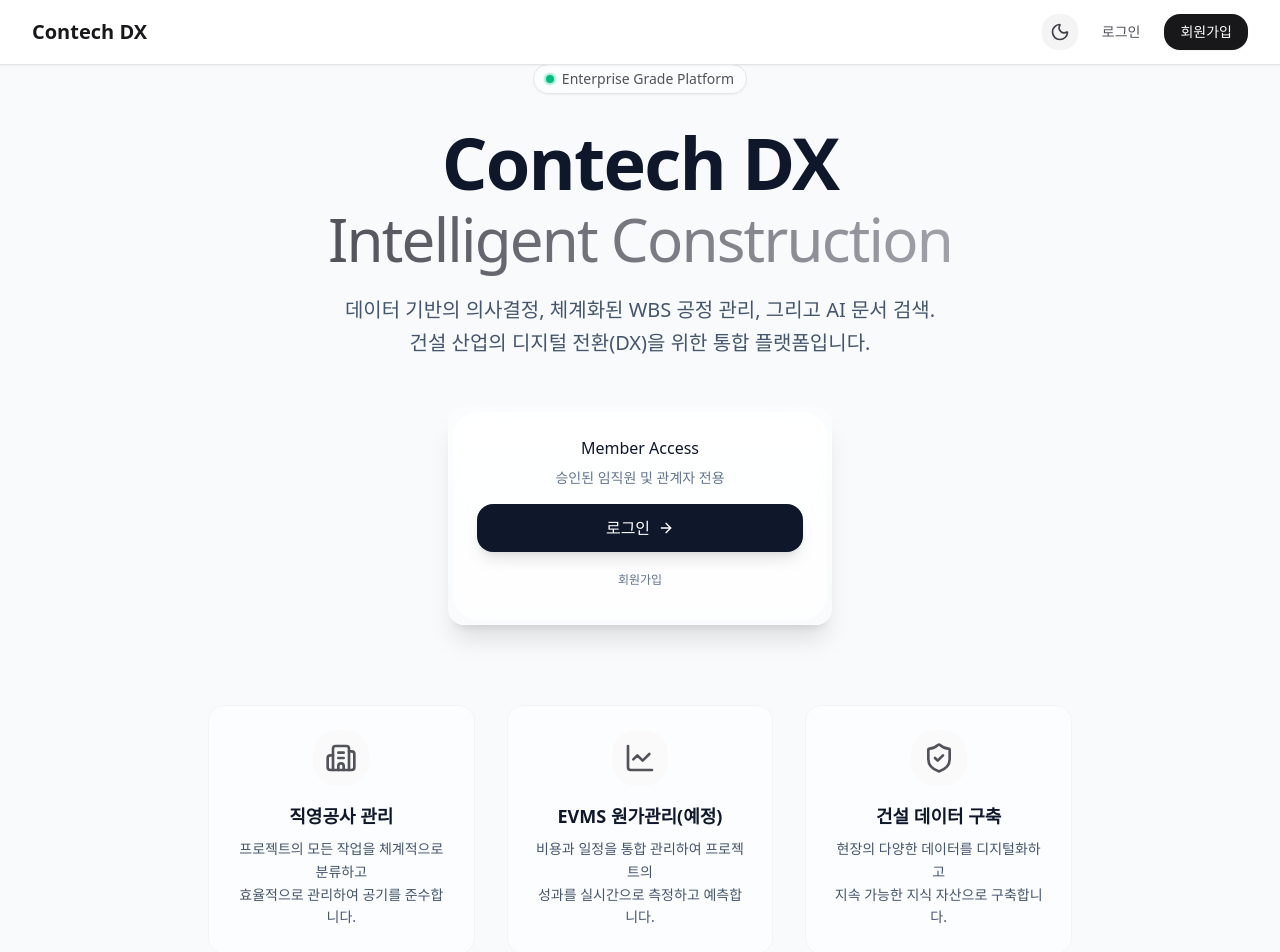
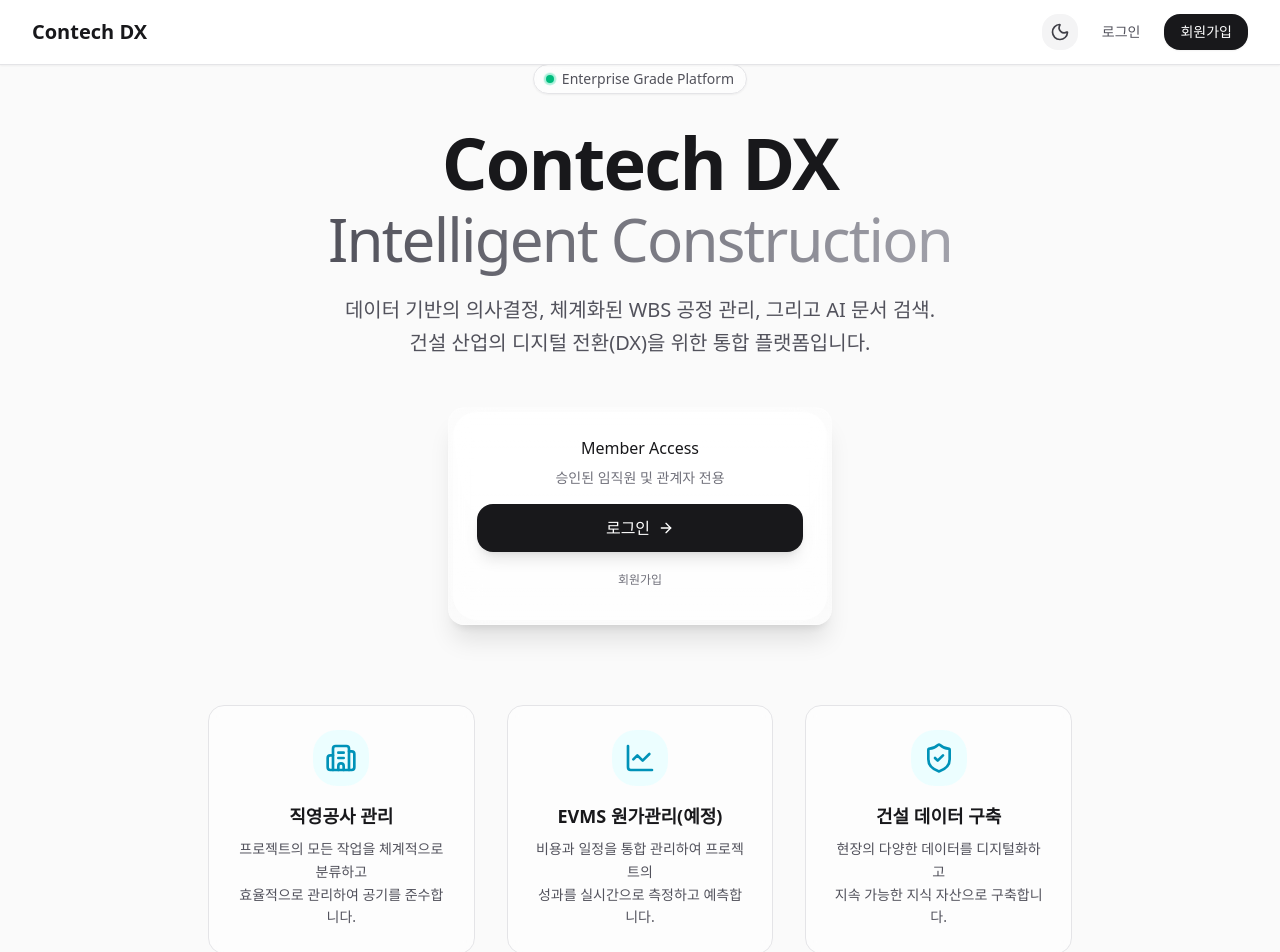
Before and after one commit to 1ncarnati0n/contech-dx, a Next.js app: page / in a window 1280 px wide. Built offline with nearby package versions, Linux system fonts and the light colour scheme; no server answers.

Commit message:
update all

```diff
--- a/src/app/home/page.tsx
+++ b/src/app/home/page.tsx
@@ -163,9 +163,9 @@
             </section>
 
             {/* CTA Section */}
-            <section className="py-24 bg-zinc-200 dark:bg-zinc-950 text-white relative overflow-hidden">
+            <section className="py-24 bg-zinc-100 dark:bg-zinc-900/50 relative overflow-hidden">
                 <div className="container mx-auto px-4 text-center relative z-10">
-                    <p className="text-zinc-400 mb-10 max-w-2xl mx-auto">
+                    <p className="text-zinc-600 dark:text-zinc-400 mb-10 max-w-2xl mx-auto">
                         지금 바로 ConTech DX와 함께 디지털 전환을 시작하세요.
                     </p>
                 </div>
--- a/src/components/home/LandingPage.tsx
+++ b/src/components/home/LandingPage.tsx
@@ -30,7 +30,7 @@
   };
 
   return (
-    <div className="relative min-h-[calc(100vh-4rem)] flex flex-col items-center justify-center overflow-hidden bg-slate-50 dark:bg-slate-950 transition-colors duration-300">
+    <div className="relative min-h-[calc(100vh-4rem)] flex flex-col items-center justify-center overflow-hidden bg-zinc-50 dark:bg-zinc-950 transition-colors duration-300">
       {/* Background Effects */}
       <div className="absolute inset-0 -z-10">
         <div className="absolute inset-0 bg-[linear-gradient(to_right,#8080801a_1px,transparent_1px),linear-gradient(to_bottom,#8080801a_1px,transparent_1px)] dark:bg-[linear-gradient(to_right,#4f4f4f2e_1px,transparent_1px),linear-gradient(to_bottom,#4f4f4f2e_1px,transparent_1px)] bg-[size:4rem_4rem] [mask-image:radial-gradient(ellipse_60%_50%_at_50%_0%,#000_70%,transparent_100%)]" />
@@ -57,7 +57,7 @@
         {/* Hero Title */}
         <motion.h1
           variants={itemVariants}
-          className="text-5xl md:text-7xl font-bold tracking-tight text-slate-900 dark:text-white mb-6"
+          className="text-5xl md:text-7xl font-bold tracking-tight text-zinc-900 dark:text-white mb-6"
         >
           Contech DX
           <br />
@@ -69,7 +69,7 @@
         {/* Description */}
         <motion.p
           variants={itemVariants}
-          className="text-lg md:text-xl text-slate-600 dark:text-primary-400 max-w-2xl mx-auto mb-12 leading-relaxed"
+          className="text-lg md:text-xl text-zinc-600 dark:text-zinc-400 max-w-2xl mx-auto mb-12 leading-relaxed"
         >
           데이터 기반의 의사결정, 체계화된 WBS 공정 관리, 그리고 AI 문서 검색.
           <br className="hidden sm:block" />
@@ -81,10 +81,10 @@
           variants={itemVariants}
           className="p-1 rounded-2xl bg-gradient-to-b from-white/50 to-white/20 dark:from-white/10 dark:to-white/5 backdrop-blur-xl border border-white/20 dark:border-white/10 shadow-xl dark:shadow-2xl max-w-sm mx-auto"
         >
-          <div className="bg-white/60 dark:bg-slate-950/80 rounded-xl p-6 space-y-4 backdrop-blur-sm">
+          <div className="bg-white/60 dark:bg-zinc-950/80 rounded-xl p-6 space-y-4 backdrop-blur-sm">
             <div className="space-y-2">
-              <h3 className="text-slate-900 dark:text-white font-medium">Member Access</h3>
-              <p className="text-sm text-slate-500 dark:text-primary-500">
+              <h3 className="text-zinc-900 dark:text-white font-medium">Member Access</h3>
+              <p className="text-sm text-zinc-500 dark:text-zinc-400">
                 승인된 임직원 및 관계자 전용
               </p>
             </div>
@@ -93,7 +93,7 @@
               <Button
                 variant="primary"
                 size="lg"
-                className="w-full bg-slate-900 text-white hover:bg-slate-800 dark:bg-white dark:text-black dark:hover:bg-primary-100 border-none shadow-lg"
+                className="w-full bg-zinc-900 text-white hover:bg-zinc-800 dark:bg-white dark:text-black dark:hover:bg-zinc-100 border-none shadow-lg"
                 asChild
               >
                 <Link href="/login" className="flex items-center justify-center gap-2">
@@ -104,7 +104,7 @@
               <Button
                 variant="ghost"
                 size="sm"
-                className="w-full text-slate-500 hover:text-slate-900 hover:bg-slate-100 dark:text-primary-400 dark:hover:text-white dark:hover:bg-white/5"
+                className="w-full text-zinc-500 hover:text-zinc-900 hover:bg-zinc-100 dark:text-zinc-400 dark:hover:text-white dark:hover:bg-white/5"
                 asChild
               >
                 <Link href="/signup">
@@ -121,14 +121,14 @@
           className="mt-20 grid grid-cols-1 md:grid-cols-3 gap-6 lg:gap-8 max-w-6xl mx-auto"
         >
           {/* Feature 1 */}
-          <div className="group p-6 rounded-2xl bg-white/50 dark:bg-white/5 border border-primary-100 dark:border-white/10 hover:border-primary-200 dark:hover:border-white/20 backdrop-blur-sm transition-all duration-300 hover:shadow-lg hover:-translate-y-1">
+          <div className="group p-6 rounded-2xl bg-white/50 dark:bg-white/5 border border-zinc-200 dark:border-white/10 hover:border-cyan-300 dark:hover:border-cyan-700 backdrop-blur-sm transition-all duration-300 hover:shadow-lg hover:-translate-y-1">
             <div className="flex flex-col items-center text-center gap-4">
-              <div className="p-3 rounded-xl bg-primary-50 dark:bg-white/5 text-primary-600 dark:text-primary-300 group-hover:scale-110 transition-transform duration-300">
+              <div className="p-3 rounded-xl bg-cyan-50 dark:bg-white/5 text-cyan-600 dark:text-cyan-400 group-hover:scale-110 transition-transform duration-300">
                 <Building2 className="w-8 h-8" />
               </div>
               <div className="space-y-2">
-                <h3 className="text-lg font-semibold text-slate-900 dark:text-white">직영공사 관리</h3>
-                <p className="text-sm text-slate-600 dark:text-slate-400 leading-relaxed">
+                <h3 className="text-lg font-semibold text-zinc-900 dark:text-white">직영공사 관리</h3>
+                <p className="text-sm text-zinc-600 dark:text-zinc-400 leading-relaxed">
                   프로젝트의 모든 작업을 체계적으로 분류하고<br className="hidden xl:block" /> 효율적으로 관리하여 공기를 준수합니다.
                 </p>
               </div>
@@ -136,14 +136,14 @@
           </div>
 
           {/* Feature 2 */}
-          <div className="group p-6 rounded-2xl bg-white/50 dark:bg-white/5 border border-primary-100 dark:border-white/10 hover:border-primary-200 dark:hover:border-white/20 backdrop-blur-sm transition-all duration-300 hover:shadow-lg hover:-translate-y-1">
+          <div className="group p-6 rounded-2xl bg-white/50 dark:bg-white/5 border border-zinc-200 dark:border-white/10 hover:border-cyan-300 dark:hover:border-cyan-700 backdrop-blur-sm transition-all duration-300 hover:shadow-lg hover:-translate-y-1">
             <div className="flex flex-col items-center text-center gap-4">
-              <div className="p-3 rounded-xl bg-primary-50 dark:bg-white/5 text-primary-600 dark:text-primary-300 group-hover:scale-110 transition-transform duration-300">
+              <div className="p-3 rounded-xl bg-cyan-50 dark:bg-white/5 text-cyan-600 dark:text-cyan-400 group-hover:scale-110 transition-transform duration-300">
                 <LineChart className="w-8 h-8" />
               </div>
               <div className="space-y-2">
-                <h3 className="text-lg font-semibold text-slate-900 dark:text-white">EVMS 원가관리(예정)</h3>
-                <p className="text-sm text-slate-600 dark:text-slate-400 leading-relaxed">
+                <h3 className="text-lg font-semibold text-zinc-900 dark:text-white">EVMS 원가관리(예정)</h3>
+                <p className="text-sm text-zinc-600 dark:text-zinc-400 leading-relaxed">
                   비용과 일정을 통합 관리하여 프로젝트의<br className="hidden xl:block" /> 성과를 실시간으로 측정하고 예측합니다.
                 </p>
               </div>
@@ -151,14 +151,14 @@
           </div>
 
           {/* Feature 3 */}
-          <div className="group p-6 rounded-2xl bg-white/50 dark:bg-white/5 border border-primary-100 dark:border-white/10 hover:border-primary-200 dark:hover:border-white/20 backdrop-blur-sm transition-all duration-300 hover:shadow-lg hover:-translate-y-1">
+          <div className="group p-6 rounded-2xl bg-white/50 dark:bg-white/5 border border-zinc-200 dark:border-white/10 hover:border-cyan-300 dark:hover:border-cyan-700 backdrop-blur-sm transition-all duration-300 hover:shadow-lg hover:-translate-y-1">
             <div className="flex flex-col items-center text-center gap-4">
-              <div className="p-3 rounded-xl bg-primary-50 dark:bg-white/5 text-primary-600 dark:text-primary-300 group-hover:scale-110 transition-transform duration-300">
+              <div className="p-3 rounded-xl bg-cyan-50 dark:bg-white/5 text-cyan-600 dark:text-cyan-400 group-hover:scale-110 transition-transform duration-300">
                 <ShieldCheck className="w-8 h-8" />
               </div>
               <div className="space-y-2">
-                <h3 className="text-lg font-semibold text-slate-900 dark:text-white">건설 데이터 구축</h3>
-                <p className="text-sm text-slate-600 dark:text-slate-400 leading-relaxed">
+                <h3 className="text-lg font-semibold text-zinc-900 dark:text-white">건설 데이터 구축</h3>
+                <p className="text-sm text-zinc-600 dark:text-zinc-400 leading-relaxed">
                   현장의 다양한 데이터를 디지털화하고<br className="hidden xl:block" /> 지속 가능한 지식 자산으로 구축합니다.
                 </p>
               </div>
--- a/src/components/ui/Badge.tsx
+++ b/src/components/ui/Badge.tsx
@@ -8,9 +8,9 @@
     variants: {
       variant: {
         default:
-          "border-slate-200 bg-slate-100 text-slate-700 dark:border-slate-700 dark:bg-slate-800 dark:text-slate-300",
+          "border-zinc-200 bg-zinc-100 text-zinc-700 dark:border-zinc-700 dark:bg-zinc-800 dark:text-zinc-300",
         primary:
-          "border-slate-300 bg-slate-700 text-white dark:border-slate-600 dark:bg-slate-600",
+          "border-zinc-300 bg-zinc-700 text-white dark:border-zinc-600 dark:bg-zinc-600",
         secondary:
           "border-cyan-200 bg-cyan-100 text-cyan-700 dark:border-cyan-800 dark:bg-cyan-900/30 dark:text-cyan-400",
         accent:
@@ -22,7 +22,7 @@
         error:
           "border-red-200 bg-red-100 text-red-700 dark:border-red-800 dark:bg-red-900/30 dark:text-red-400",
         outline:
-          "border-slate-300 bg-transparent text-slate-700 dark:border-slate-600 dark:text-slate-300",
+          "border-zinc-300 bg-transparent text-zinc-700 dark:border-zinc-600 dark:text-zinc-300",
       },
     },
     defaultVariants: {
--- a/src/components/ui/Card.tsx
+++ b/src/components/ui/Card.tsx
@@ -9,7 +9,8 @@
   React.HTMLAttributes<HTMLDivElement> & { hover?: boolean }
 >(({ className, hover, children, ...props }, ref) => {
   const baseClassName = cn(
-    "rounded-xl border border-zinc-200 bg-white text-zinc-950 shadow-sm dark:border-zinc-800 dark:bg-zinc-900 dark:text-zinc-50",
+    "rounded-xl border border-zinc-200 bg-white text-zinc-950 shadow-sm dark:border-zinc-800 dark:bg-zinc-900 dark:text-zinc-50 transition-colors",
+    hover && "hover:border-cyan-400 dark:hover:border-cyan-600",
     className
   );
 
--- a/src/components/ui/Input.tsx
+++ b/src/components/ui/Input.tsx
@@ -9,7 +9,7 @@
       <input
         type={type}
         className={cn(
-          "flex h-10 w-full rounded-md border border-slate-200 bg-white px-3 py-2 text-sm ring-offset-white file:border-0 file:bg-transparent file:text-sm file:font-medium placeholder:text-slate-500 focus-visible:outline-none focus-visible:ring-2 focus-visible:ring-primary-500 focus-visible:ring-offset-2 disabled:cursor-not-allowed disabled:opacity-50 dark:border-slate-800 dark:bg-slate-900 dark:ring-offset-zinc-900 dark:placeholder:text-slate-400 dark:focus-visible:ring-primary-400",
+          "flex h-10 w-full rounded-md border border-zinc-200 bg-white px-3 py-2 text-sm ring-offset-white file:border-0 file:bg-transparent file:text-sm file:font-medium placeholder:text-zinc-500 focus-visible:outline-none focus-visible:ring-2 focus-visible:ring-accent-500 focus-visible:ring-offset-2 disabled:cursor-not-allowed disabled:opacity-50 dark:border-zinc-800 dark:bg-zinc-900 dark:ring-offset-zinc-900 dark:placeholder:text-zinc-400 dark:focus-visible:ring-accent-400",
           className
         )}
         ref={ref}
@@ -27,7 +27,7 @@
     return (
       <textarea
         className={cn(
-          "flex min-h-[80px] w-full rounded-md border border-slate-200 bg-white px-3 py-2 text-sm ring-offset-white placeholder:text-slate-500 focus-visible:outline-none focus-visible:ring-2 focus-visible:ring-primary-500 focus-visible:ring-offset-2 disabled:cursor-not-allowed disabled:opacity-50 dark:border-slate-800 dark:bg-slate-900 dark:ring-offset-zinc-900 dark:placeholder:text-slate-400 dark:focus-visible:ring-primary-400",
+          "flex min-h-[80px] w-full rounded-md border border-zinc-200 bg-white px-3 py-2 text-sm ring-offset-white placeholder:text-zinc-500 focus-visible:outline-none focus-visible:ring-2 focus-visible:ring-accent-500 focus-visible:ring-offset-2 disabled:cursor-not-allowed disabled:opacity-50 dark:border-zinc-800 dark:bg-zinc-900 dark:ring-offset-zinc-900 dark:placeholder:text-zinc-400 dark:focus-visible:ring-accent-400",
           className
         )}
         ref={ref}
```
Also changed, not shown: src/components/layout/NavBarContent.tsx (+4 -4 lines), src/components/posts/PostsList.tsx (+4 -4 lines), src/components/projects/ProjectCard.tsx (+18 -18 lines), src/components/ui/Dialog.tsx (+4 -4 lines), src/styles/globals.css (+5 -5 lines), 1 other file (tests, documents, lock files or other folders).
